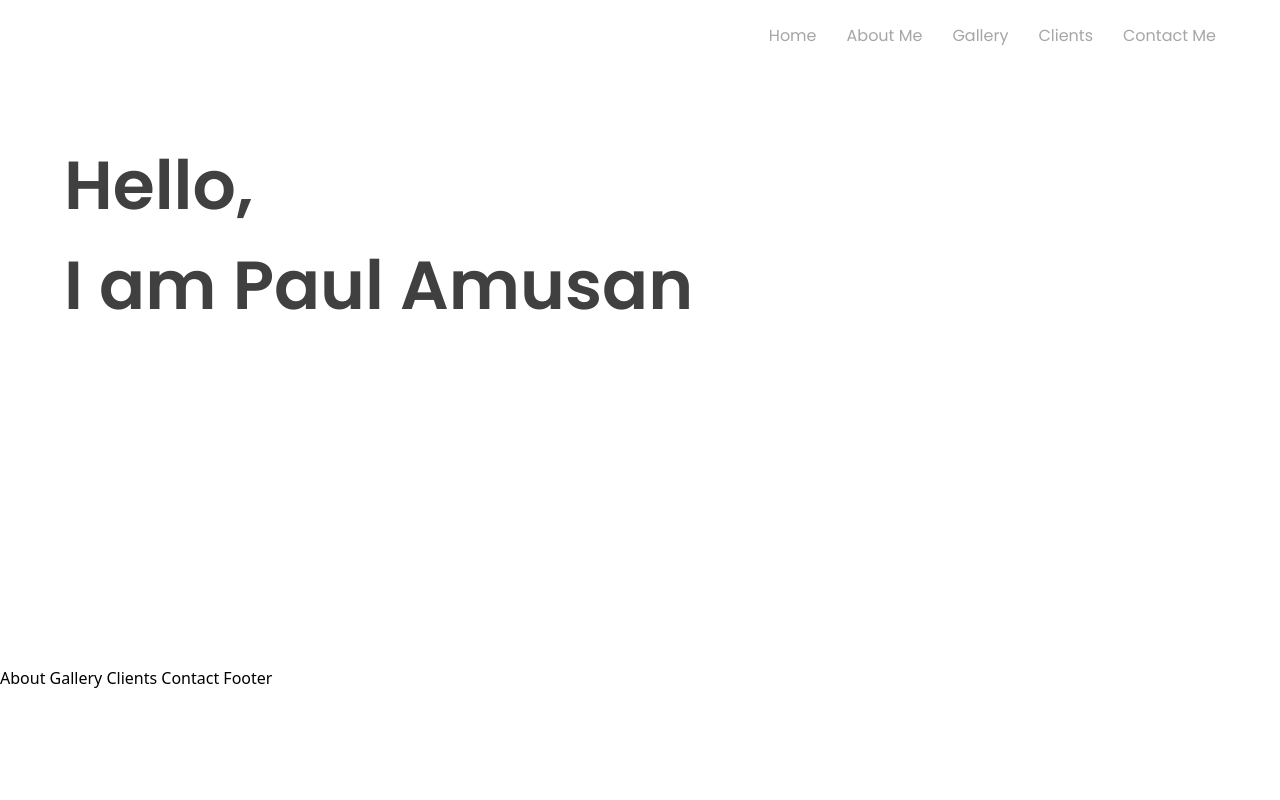
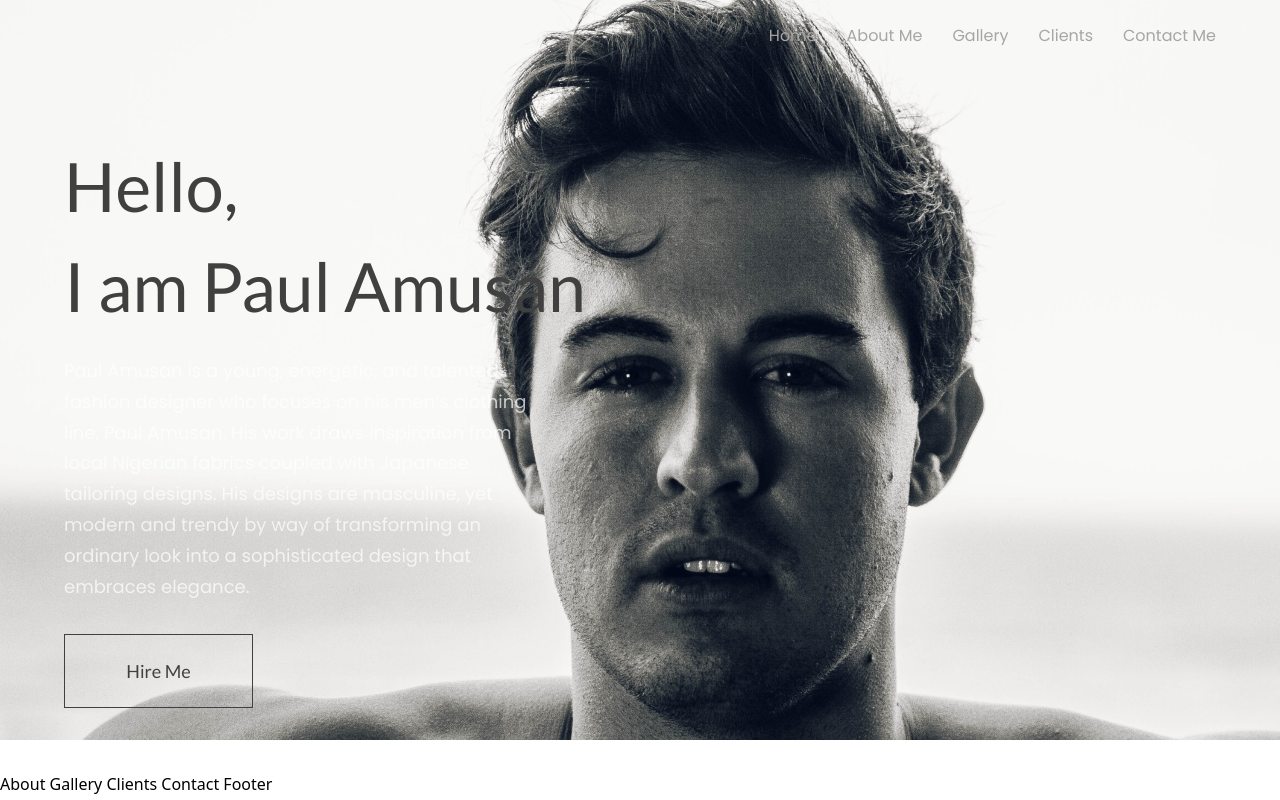
Before and after one commit to Uzayn/Envanto, a React (Vite) app: page / in a window 1280 px wide. Built offline with nearby package versions, Linux system fonts and the light colour scheme.

Commit message:
Hero.2 component section

```diff
--- a/src/components/Hero.jsx
+++ b/src/components/Hero.jsx
@@ -4,7 +4,7 @@ import styles from '../style'
 
 const Hero = () => {
   return (
-    <section >
+    <section className="bg-[url('./assets/heroImg.png')] bg-no-repeat bg-top sm:h-full h-fit">
       <div className={`${styles.paddingX} ${styles.flexCenter}`}>
           <div className={`${styles.boxWidth}`}>
               <Navbar />
@@ -13,15 +13,19 @@ const Hero = () => {
 
       <div id="home" className={`flex md:flex-row flex-col ${styles.paddingY}`}>
         <div className={`flex-1 ${styles.flexStart} flex-col xl:px-0 sm:px-16 px-6`}>
-        <h1 className="font-poppins font-semibold ss:text-[68px] text-[52px] text-dimBlack ss:leading-[100px] leading-[75px] w-full">
+          <h1 className="font-Lato font-normal ss:text-[68px] text-[48px] text-dimBlack ss:leading-[100px] leading-[58px]">
             Hello, <br className='sm:block hidden' />
             I am Paul Amusan
           </h1>
-        <p className={`${styles.paragraph} max-w-[467px] mt-5 text-dimBlack`}>
+          <p className={`${styles.paragraph} max-w-[467px] mt-5 text-[16px] text-dimBlack font-Lato font-normal`}>
             Paul Amusan is a young, energetic, and talented fashion designer who focuses on his men’s clothing line, Paul Amusan. His work draws inspiration from local Nigerian fabrics coupled with Japanese tailoring designs. His designs are masculine, yet modern and trendy by way of transforming an ordinary look into a sophisticated design that embraces elegance.
           </p>
+          <button type='button' className={`mt-[32px] border border-dimBlack py-4 px-6 w-[189px] h-[74px] font-Lato font-normal text-[18px] text-dimBlack leading-[21px] outline-none} ${styles}`}>
+            Hire Me
+          </button>
         </div>
       </div>
+
 
 
     </section>
```
Lines whose indentation alone changed are shown as unchanged.
